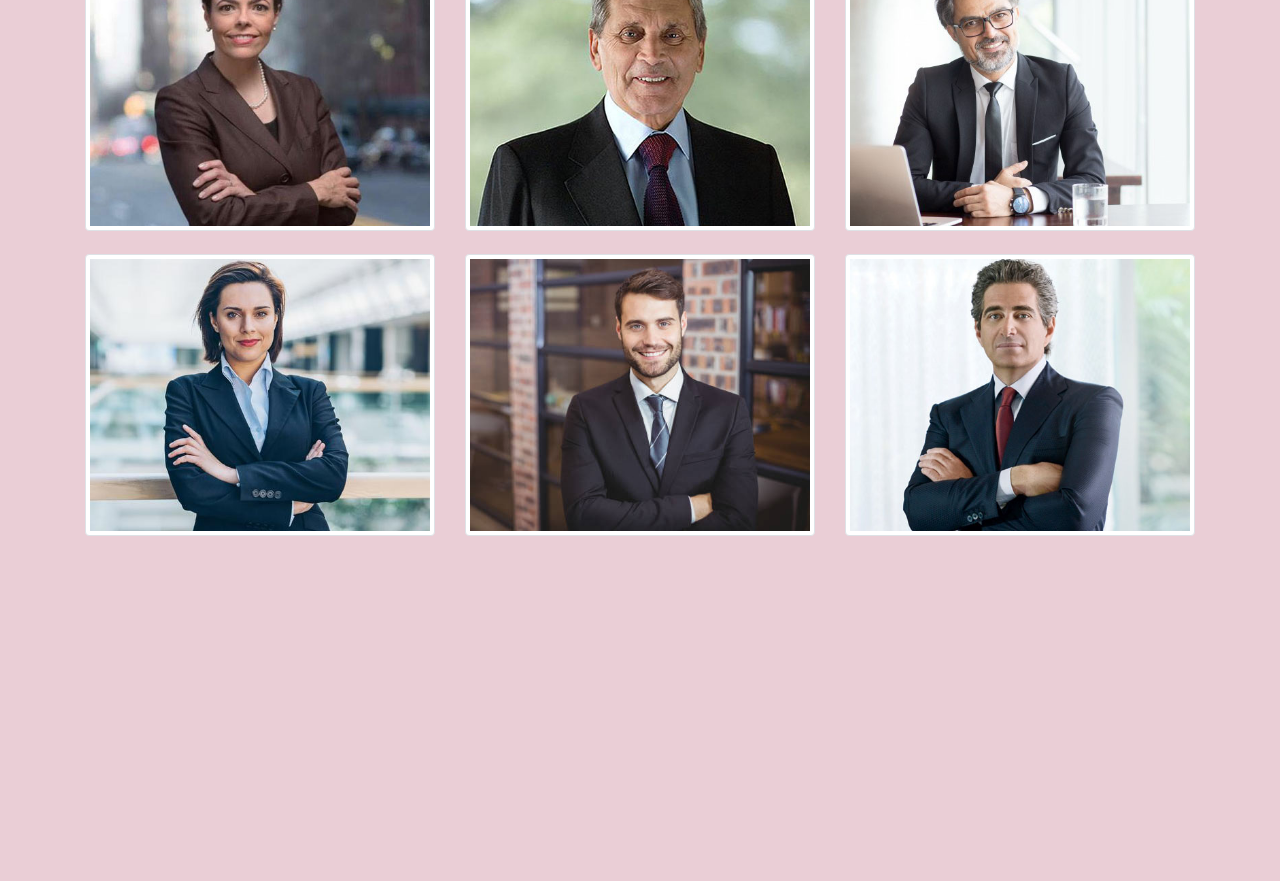
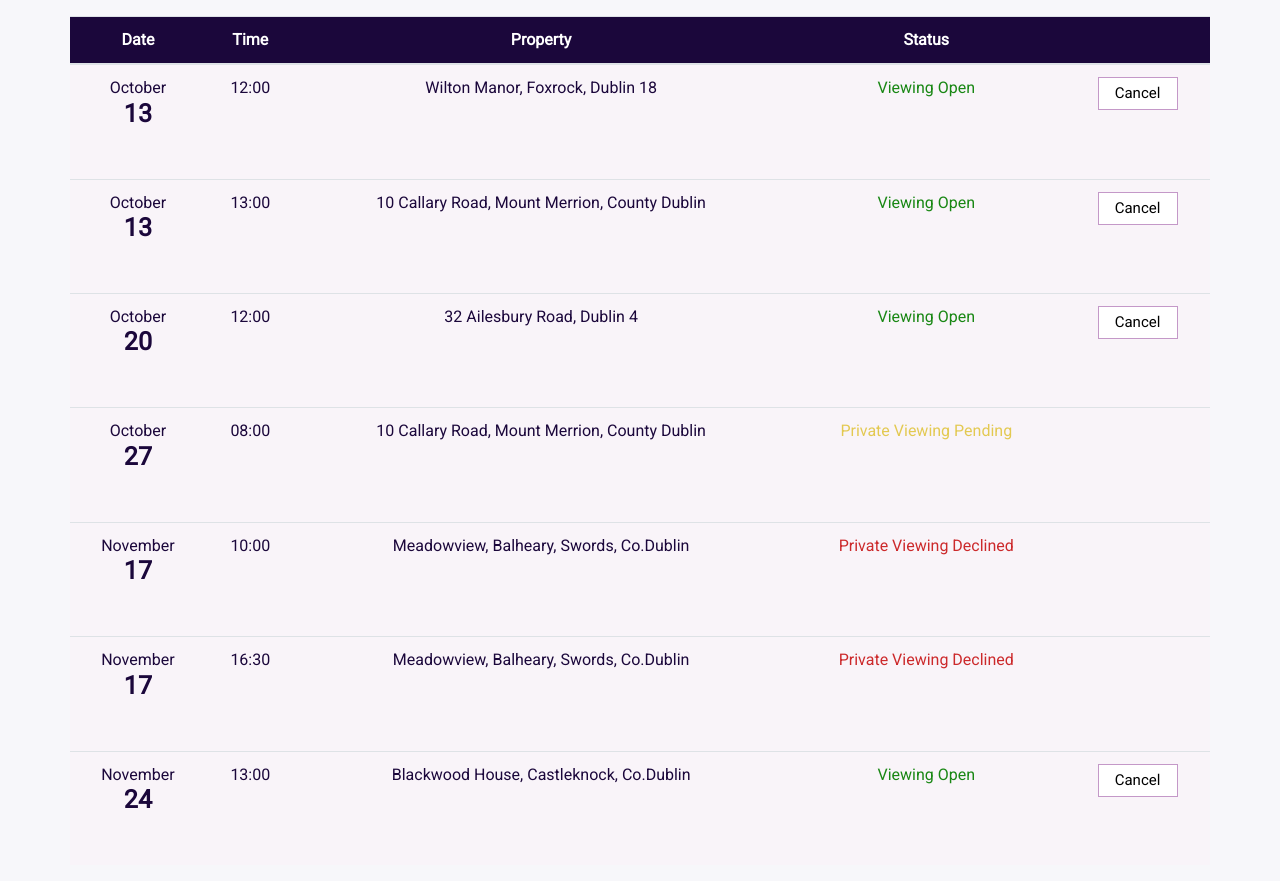
Before and after one commit to jessbass697/offr, a website: page index.html in a window 1280 px wide. Shown: the part 73-954 px from the top of the page. Before the commit the page ends 800 px from the top, so only its background shows below. Drawn offline with Linux system fonts and the light colour scheme.

Commit message:
offr table

```diff
--- a/index.html
+++ b/index.html
@@ -9,73 +9,79 @@
     </head>
     <body>
       <div class="container">
+        <div class="row heading">
+          <i class="far fa-eye icon"></i>
+          <h2 class="headerView">Viewings</h2>
+        </div><!--End of Row-->
+        <br>
         <br>
         <div class="row">
-          <div class="col-4 info info-person">
-            <img src="images/image1.jpg" class="img-thumbnail img-fluid">
-            <div class="overlay">
-              <h2>Sarah McCarthy</h2>
-              <p>Super User</p>
-              <p class="icons">
-                <a href="#>"<i class="fas fa-envelope"></i></a>
-              </p>
-            </div>
-          </div>
-          <div class="col-4 info info-person">
-            <img src="images/image2.jpg" class="img-thumbnail img-fluid">
-            <div class="overlay">
-              <h2>David Bewley</h2>
-              <p>Super User</p>
-              <p class="icons">
-                <a href="#>"<i class="fas fa-envelope"></i></a>
-              </p>
-            </div>
-          </div>
-          <div class="col-4 info info-person">
-            <img src="images/image3.jpg" class="img-thumbnail img-fluid">
-            <div class="overlay">
-              <h2>Ciaran Cassidy</h2>
-              <p>Director</p>
-              <p class="icons">
-                <a href="#>"<i class="fas fa-envelope"></i></a>
-              </p>
-            </div>
-          </div>
-        </div><!--end of row-->
-        <br>
-        <div class="row">
-          <div class="col-4 info info-person">
-            <img src="images/image4.jpg" class="img-thumbnail img-fluid">
-            <div class="overlay">
-              <h2>Jane Corley</h2>
-              <p>Administrator</p>
-              <p class="icons">
-                <a href="#>"<i class="fas fa-envelope"></i></a>
-              </p>
-            </div>
-          </div>
-          <div class="col-4 info info-person">
-            <img src="images/image5.jpg" class="img-thumbnail img-fluid">
-            <div class="overlay">
-              <h2>David Byrne</h2>
-              <p>Super User</p>
-              <p class="icons">
-                <a href="#>"<i class="fas fa-envelope"></i></a>
-              </p>
-            </div>
-          </div>
-          <div class="col-4 info info-person">
-            <img src="images/image6.jpg" class="img-thumbnail img-fluid">
-            <div class="overlay">
-              <h2>Sean Tate</h2>
-              <p>Super User</p>
-              <p class="icons">
-                <a href="#>"<i class="fas fa-envelope"></i></a>
-              </p>
-            </div>
-          </div>
-        </div><!--end of row-->
+          <table class=" table table-borderless">
+            <thead>
+              <tr>
+                <th>Date</th>
+                <th>Time</th>
+                <th>Property</th>
+                <th>Status</th>
+                <th></th>
+              </tr>
+            </thead>
+            <tbody>
+              <tr>
+                <td><p class="month">October</p> <p class="day">13</p></td>
+                <td>12:00</td>
+                <td>Wilton Manor, Foxrock, Dublin 18</td>
+                <td class="open">Viewing Open</td>
+                <td><button type="button">Cancel</button></td>
+              </tr>
+              <tr>
+                <td><p class="month">October</p> <p class="day">13</p></td>
+                <td>13:00</td>
+                <td>10 Callary Road, Mount Merrion, County Dublin</td>
+                <td class="open">Viewing Open</td>
+                <td><button type="button">Cancel</button></td>
+              </tr>
+              <tr>
+                <td><p class="month">October</p> <p class="day">20</p></td>
+                <td>12:00</td>
+                <td>32 Ailesbury Road, Dublin 4</td>
+                <td class="open">Viewing Open</td>
+                <td><button type="button">Cancel</button></td>
+              </tr>
+              <tr>
+                <td><p class="month">October</p> <p class="day">27</p></td>
+                <td>08:00</td>
+                <td>10 Callary Road, Mount Merrion, County Dublin</td>
+                <td class="pending">Private Viewing Pending</td>
+                <td></td>
+              </tr>
+              <tr>
+                <td><p class="month">November</p> <p class="day">17</p></td>
+                <td>10:00</td>
+                <td>Meadowview, Balheary, Swords, Co.Dublin</td>
+                <td class="decline">Private Viewing Declined</td>
+                <td></td>
+              </tr>
+              <tr>
+                <td><p class="month">November</p> <p class="day">17</p></td>
+                <td>16:30</td>
+                <td>Meadowview, Balheary, Swords, Co.Dublin</td>
+                <td class="decline">Private Viewing Declined</td>
+                <td></td>
+              </tr>
+              <tr>
+                <td><p class="month">November</p> <p class="day">24</p></td>
+                <td>13:00</td>
+                <td>Blackwood House, Castleknock, Co.Dublin</td>
+                <td class="open">Viewing Open</td>
+                <td><button type="button">Cancel</button></td>
+              </tr>
+            </tbody>
+          </table>
 
+
+
+        </div>
 
 
 
--- a/sass/_base.scss
+++ b/sass/_base.scss
@@ -3,91 +3,83 @@ body {
   line-height:1.4;
 }
 
-.info {
-  overflow:hidden;
-  text-align:center;
-  curser:default;
+.icon {
+  position:relative;
+  font-size: 40px;
+  color:$h2font;
+  top:20px;
 }
 
-.info .overlay {
-  width:400px;
-  height:300px;
-  position:absolute;
-  overflow:hidden;
-  top:0px;
-  left:0px;
+.headerView {
+  position:relative;
+  font-size:30px;
+  color:$h2font;
+  top:20px;
+  left:8px;
+  font-family:$headerFont;
 }
 
-.info h2 {
-  color:$h2font;
-  text-align:center;
-  position:relative;
-  font-size:30px;
-  font-family:$headerFont;
-  padding:10px;
-  margin:20px 0 0 0;
+tr {
+  margin-top:10px;
 }
 
-.info p {
+thead {
+  background-color:$h2font;
+}
+
+th {
+  color:$hover;
   font-family:$pFont;
-  font-size:25px;
-  position:relative;
-  color:$icon;
-  padding: 10px 20px 0px;
   text-align:center;
 }
 
-.info-person img {
-  transform: scaleY(1);
-  transition: all .7s ease-in-out;
+tbody{
+  background-color: rgba(253, 228, 242, 0.2);
 }
 
-.info-person .overlay {
-  background-color: $hover;
-  transition: all 0.5s linear;
-  opacity: 0;
+td {
+  text-align:center;
+  font-family:$pFont;
+  color:$h2font;
 }
 
-.info-person h2 {
-  border-bottom: 1px solid rgba(0, 0, 0, 0.3);
-  background:transparent;
-  margin: 20px 40px 0px 40px;
-  transform: scale(0);
-  color:$h2font;
-  transition: all 0.5s linear;
-  opacity: 0;
+.month {
+  text-align:center;
+  position:relative;
 }
 
-.info-person p {
-  color:$icon;
-  opacity:0;
-  transform: scale(0);
-  transition: all 0.5s linear;
+.day {
+  text-align:center;
+  font-size:25px;
+  position:relative;
+  top:-20px;
+  font-weight:bold;
 }
 
-.info-person:hover img {
-  -webkit-transform: scale(10);
-  transform: scale(10);
-  opacity:0;
+button {
+  background-color:$hover;
+  text-decoration:none;
+  font-family:$pFont;
+  font-size:15px;
+  border: 1px solid $border;
+  padding:5px;
+  width:80px;
+  @include transition(color .7s ease);
+  &:hover {
+    background-color:$h2font;
+    color:$hover;
+    font-size:15px;
+  }
 }
 
-.info-person:hover .overlay {
-  opacity: 1;
+.open {
+  color:$openings;
 }
 
-.info-person:hover h2,
-.info-person p {
-  transform: scale(1);
-  opacity:1;
+.pending {
+  color:$pending;
 }
 
-.icons a {
-  text-decoration:none;
-  colour:$icon;
+.decline {
+  color:$decline;
 }
-
-.icons a:hover {
-  -webkit-transform: scale(1);
-  transform: scale(1);
-  colour:$headerFont;
-}
--- /dev/null
+++ b/sass/_mixins.scss
@@ -0,0 +1,7 @@
+@mixin transition($args...) {
+  -webkit-transition: $args;
+  -moz-transition: $args;
+  -ms-transition: $args;
+  -o-transition: $args;
+  transition: $args;
+}
--- a/sass/_variables.scss
+++ b/sass/_variables.scss
@@ -1,9 +1,13 @@
-@import url('https://fonts.googleapis.com/css?family=Aleo|Montserrat');
+@import url('https://fonts.googleapis.com/css?family=Roboto|Sarabun');
 
-$backgroundColor: #eaced6;
-$hover: #ef5da3;
-$h2font: #ffffff;
-$icon: #615aa0;
+$backgroundColor: #F7F7FA;
+$hover: #ffffff;
+$h2font: #1B073B;
+$tableBG: #FDE4F2;
+$openings: #198714;
+$pending: #E3C952;
+$decline: #CC292B;
+$border: #C498C8;
 
-$headerFont: 'Aleo', serif;
-$pFont: 'Montserrat', sans-serif;
+$headerFont: 'Sarabun', sans-serif;
+$pFont: 'Roboto', sans-serif;
--- a/sass/style.scss
+++ b/sass/style.scss
@@ -1,2 +1,3 @@
 @import "variables";
+@import "mixins";
 @import "base";
```
Also changed, not shown: css/style.css, 1 other file.
